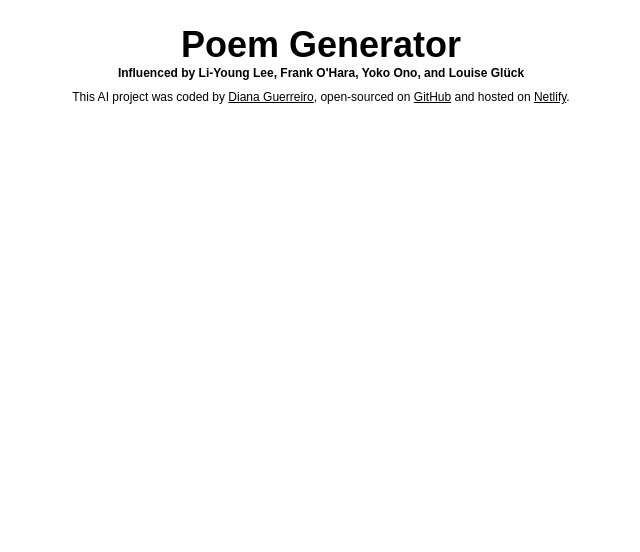
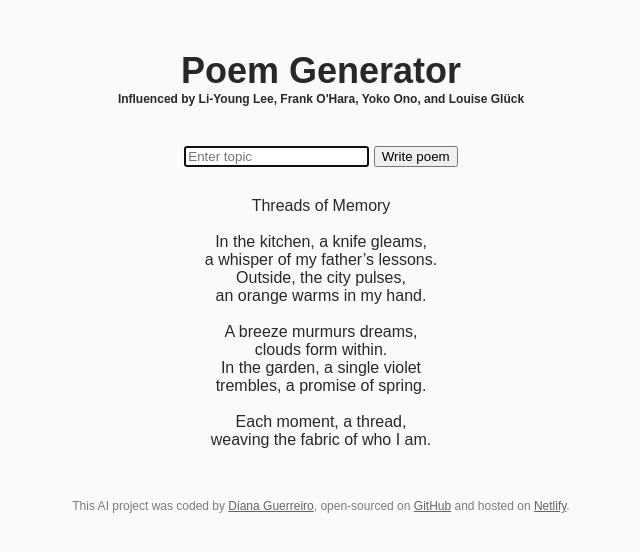
Before and after one commit to wwwavvves/poem-generator, a plain HTML site: page index.html in a window 1280 px wide. Shown: the whole page, without its empty margins (319-959 px from the left). Drawn offline with Linux system fonts and the light colour scheme.

Commit message:
Added html structure

```diff
--- a/index.html
+++ b/index.html
@@ -7,10 +7,34 @@
     <title>Poem Generator</title>
   </head>
   <body>
-    <h1>Poem Generator</h1>
-    <h2>
-      Influenced by Li-Young Lee, Frank O'Hara, Yoko Ono, and Louise Glück
-    </h2>
+    <header>
+      <h1>Poem Generator</h1>
+      <h2>
+        Influenced by Li-Young Lee, Frank O'Hara, Yoko Ono, and Louise Glück
+      </h2>
+    </header>
+    <main>
+      <form>
+        <input type="text" placeholder="Enter topic" required autofocus />
+        <input type="submit" value="Write poem" />
+      </form>
+      <div class="poem">
+        Threads of Memory<br />
+        <br />
+        In the kitchen, a knife gleams,<br />
+        a whisper of my father’s lessons.<br />
+        Outside, the city pulses,<br />
+        an orange warms in my hand.<br />
+        <br />
+        A breeze murmurs dreams,<br />
+        clouds form within.<br />
+        In the garden, a single violet<br />
+        trembles, a promise of spring.<br />
+        <br />
+        Each moment, a thread,<br />
+        weaving the fabric of who I am.<br />
+      </div>
+    </main>
     <footer>
       This AI project was coded by
       <a href="https://github.com/wwwavvves" target="_blank">Diana Guerreiro</a
--- a/src/style.css
+++ b/src/style.css
@@ -1,6 +1,12 @@
 body {
   font-family: Arial, Helvetica, sans-serif;
   text-align: center;
+  background-color: #fafafa;
+  color: #28282a;
+}
+
+header {
+  margin: 50px 0 40px 0;
 }
 
 h1 {
@@ -13,8 +19,13 @@ h2 {
   margin-top: 0;
 }
 
+.poem {
+  margin: 30px 0 50px 0;
+}
+
 footer {
   font-size: 12px;
+  opacity: 0.6;
 }
 
 a {
```
